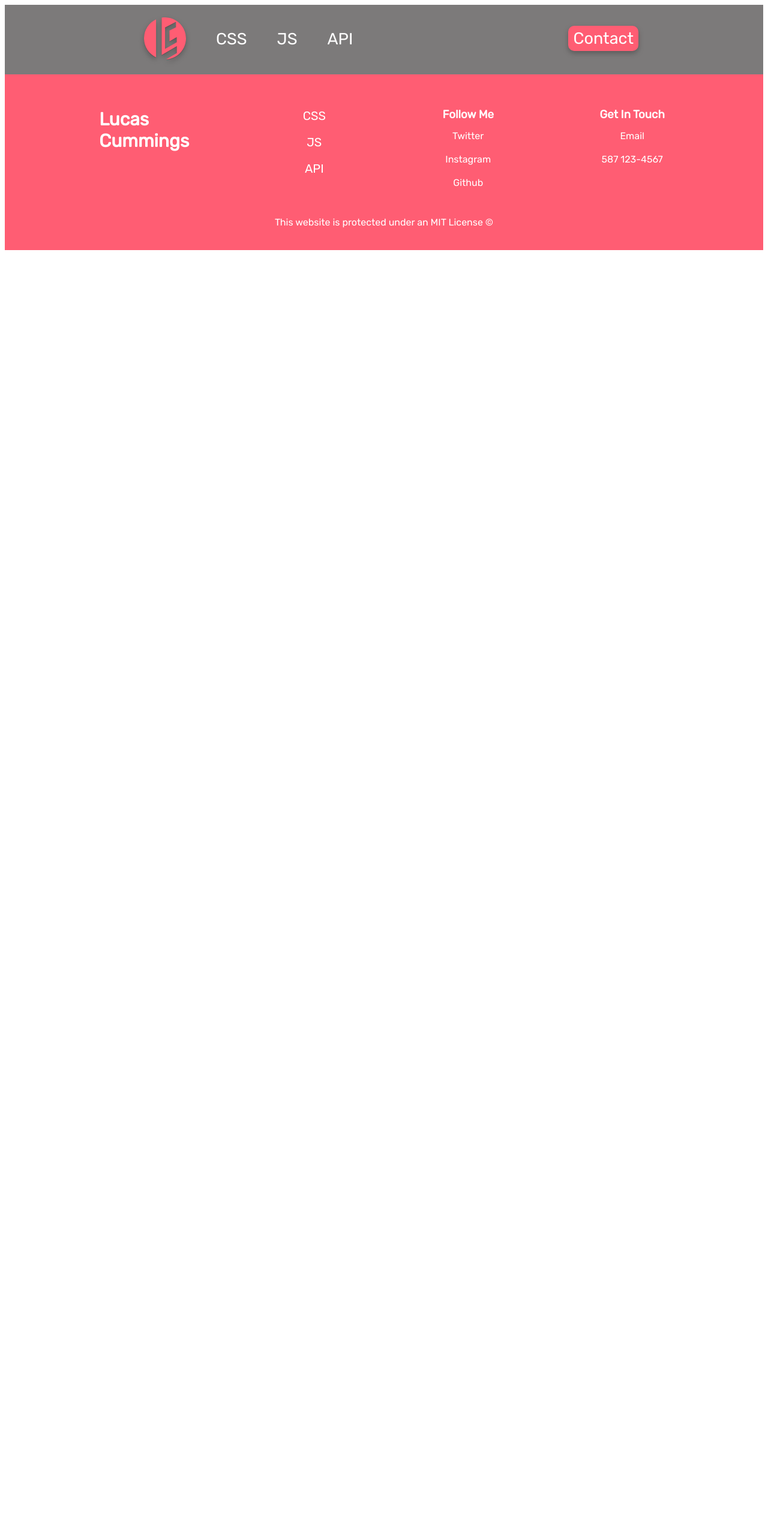
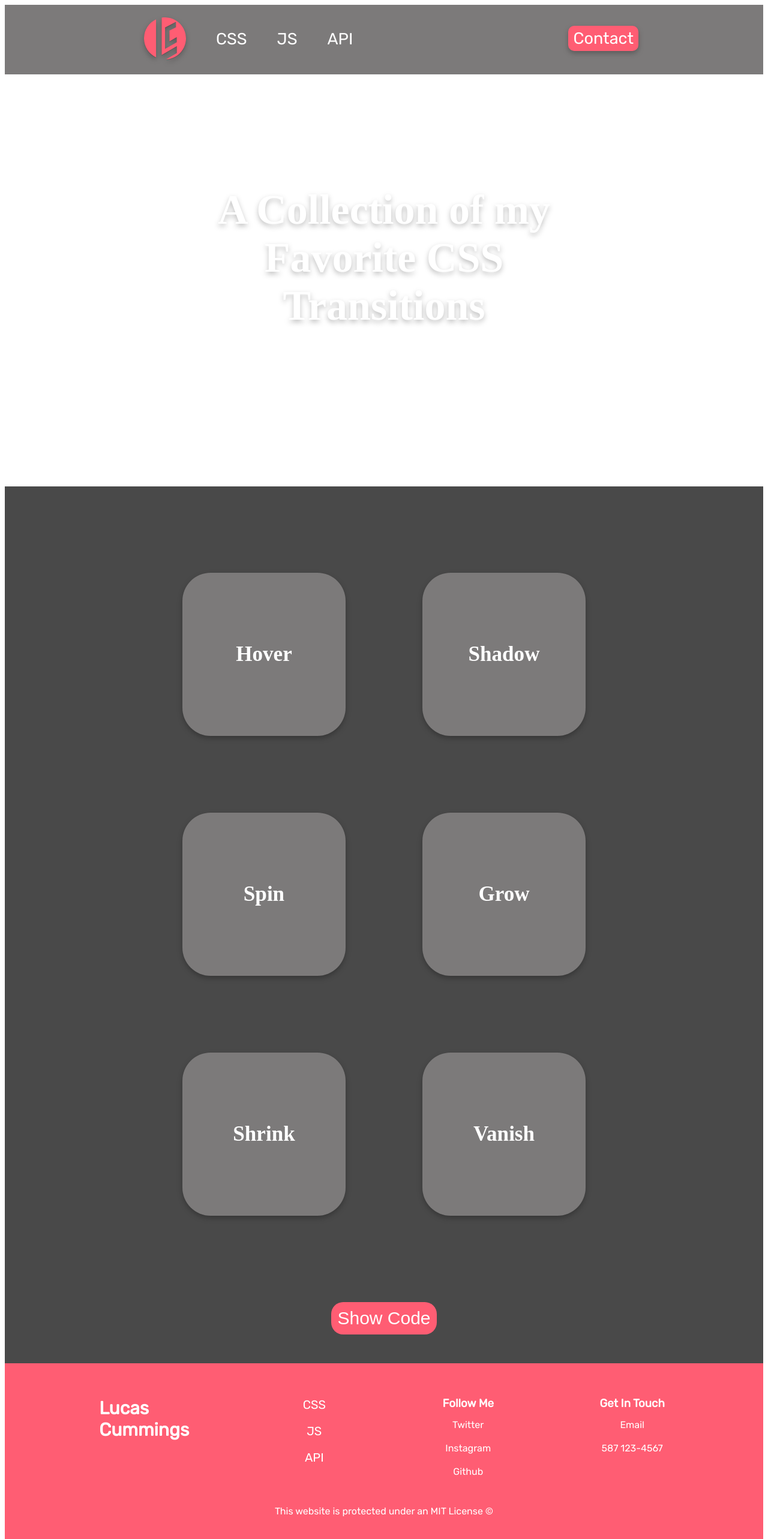
Before and after one commit to lucas-cq/My_Portfolio, a Nuxt app: page /css in a window 1280 px wide. Shown: the top 2566 px of the page at 60% size. Before the commit the page ends 800 px from the top, so only its background shows below. Built offline with nearby package versions, Linux system fonts and the light colour scheme.

Commit message:
css page done

```diff
--- a/nuxt.config.js
+++ b/nuxt.config.js
@@ -15,7 +15,7 @@ export default {
       { name: 'format-detection', content: 'telephone=no' }
     ],
     link: [
-      { rel: 'icon', type: 'image/x-icon', href: '/favicon.ico' }
+      { rel: 'icon', type: 'image/x-icon', href: '/favicon.svg' }
     ]
   },
 
--- a/pages/css.vue
+++ b/pages/css.vue
@@ -1,16 +1,224 @@
 <template>
   <div>
     <Navigation />
+    <main>
+      <section class="article-section article-head">
+        <h1>A Collection of my Favorite <span class="lucas-text">CSS</span> Transitions</h1>
+      </section>
+      <div class="card-wrapper">
+      <section class="css-cards">
+        <div class="css-card card-1" v-show="!displayCode"><h3>Hover</h3></div>
+        <div class="code-card" v-show="displayCode">
+          <p>.card:hover { background-color: #FF5D73; }</p>
+        </div>
+
+        <div class="css-card card-2" v-show="!displayCode"><h3>Shadow</h3></div>
+          <div class="code-card" v-show="displayCode">
+            <p>.card:hover { filter: drop-shadow(8px 8px 8px rgb(68, 3, 3)); }</p>
+          </div>
+
+        <div class="css-card card-3" v-show="!displayCode"><h3>Spin</h3></div>
+          <div class="code-card" v-show="displayCode">
+            <p>.card:hover { transform: rotate(1080deg); }</p></div>
+
+        <div class="css-card card-4" v-show="!displayCode"><h3>Grow</h3></div>
+          <div class="code-card" v-show="displayCode">
+            <p>.card:hover { width: 8rem; height: 8rem; font-size: 50px; }</p>
+          </div>
+
+        <div class="css-card card-5" v-show="!displayCode"><h3>Shrink</h3></div>
+          <div class="code-card" v-show="displayCode">
+            <p>.card:hover { width: 1rem; height: 1rem; font-size: 20px; }</p>
+          </div>
+
+        <div class="css-card card-6" v-show="!displayCode"><h3>Vanish</h3></div>
+          <div class="code-card" v-show="displayCode">
+            <p>.card:hover { opacity: 0; }</p>
+          </div>
+
+      </section>
+      </div>
+      <div @click="toggleCode" class="show-button"><button>Show Code</button></div>
+    </main>
     <Footer />
   </div>
 </template>
 
 <style>
 
+.show-button {
+  display: flex;
+  justify-content: center;
+  align-items: center;
+  background-color: #494949;
+  padding-bottom: 3rem;
+  padding-top: auto
+}
+
+.show-button button {
+  font-size: 30px;
+  background-color: #FF5D73;
+  border: none;
+  color: white;
+  border-radius: 20px;
+  padding: 10px;
+  transition: 0.5s;
+  cursor: pointer;
+}
+
+.show-button button:hover {
+  background-color: #ff3d58;
+}
+
+.article-section {
+  display: flex;
+  justify-content: center;
+  margin: 8rem auto 16rem auto;
+}
+
+.article-head {
+  color: white;
+}
+
+.article-head h1{
+  font-size: 70px;
+  filter: drop-shadow(0px 4px 4px rgba(0, 0, 0, 0.25));
+  margin-bottom: 5px;
+  width: 18ch;
+  text-align: center;
+}
+
+.card-wrapper {
+  display: flex;
+  justify-content: center;
+  background-color: #494949;
+}
+
+.css-cards {
+  background-color: #494949;
+  display: flex;
+  justify-content: center;
+  align-items: center;
+  flex-wrap: wrap;
+  max-width: 80rem;
+  margin: 5rem;
+}
+
+.css-card {
+  display: flex;
+  justify-content: center;
+  align-items: center;
+  background-color: #7C7A7A;
+  filter: drop-shadow(0px 4px 4px rgba(0, 0, 0, 0.25));
+  color: white;
+  border-radius: 47px;
+  width: 5rem;
+  height: 5rem;
+  margin: 4rem;
+  padding: 6rem;
+  font-size: 30px;
+  text-align: center;
+}
+
+.css-card h3 {
+  margin: auto;
+}
+/* ************ */
+/* Initial card */
+/* ************ */
+
+.card-1 {
+  transition: 1s;
+}
+
+.card-2 {
+  transition: 1s;
+}
+
+.card-3 {
+  transition: transform 2s;
+}
+
+.card-4 {
+  transition: width 1s, height 1s, font-size 1s;
+}
+
+.card-5 {
+  transition: width 1s, height 1s, font-size 1s;
+}
+
+.card-6 {
+  transition: 1s;
+}
+
+/* ********** */
+/* Hover Card */
+/* ********** */
+
+.card-1:hover {
+  background-color: #FF5D73;
+}
+
+.card-2:hover {
+  filter: drop-shadow(8px 8px 8px rgb(68, 3, 3));
+}
+
+.card-3:hover {
+  transform: rotate(1080deg);
+}
+
+.card-4:hover {
+  width: 8rem;
+  height: 8rem;
+  font-size: 50px;
+}
+
+.card-5:hover {
+  width: 1rem;
+  height: 1rem;
+  font-size: 20px;
+}
+
+.card-6:hover {
+  opacity: 0;
+}
+
+/* ********* */
+/* Code Card */
+/* ********* */
+.code-card {
+  display: flex;
+  justify-content: space-around;
+  align-items: center;
+  background-color: #7C7A7A;
+  filter: drop-shadow(0px 4px 4px rgba(0, 0, 0, 0.25));
+  color: white;
+  border-radius: 47px;
+  width: 5rem;
+  height: 5rem;
+  margin: 4rem;
+  padding: 6rem;
+}
+
+.code-card p {
+  font-size: 20px;
+  width: 15ch;
+  margin-top: 0px;
+}
 </style>
 
 <script>
 export default {
-
+  name: 'show',
+  data() {
+    return {
+      displayCode: null,
+    }
+  },
+  methods: {
+    toggleCode() {
+      this.displayCode = !this.displayCode
+    }
+  }
 }
 </script>
--- a/pages/index.vue
+++ b/pages/index.vue
@@ -4,7 +4,7 @@
   <main>
     <section class="hero-section">
       <div class="hero-text">
-        <h1><span class="lucas-text">Lucas</span> Wrote <br>This</h1>
+        <h1><span class="lucas-text">Lucas</span> Wrote This</h1>
         <p>A modern website built by a web<br> developer at SAIT</p>
       </div>
       <svg class="main-logo" width="420" height="420" viewBox="0 0 380 380" fill="none" xmlns="http://www.w3.org/2000/svg">
@@ -46,6 +46,7 @@ body {
   font-size: 70px;
   filter: drop-shadow(0px 4px 4px rgba(0, 0, 0, 0.25));
   margin-bottom: 5px;
+  width: 11ch;
 }
 
 .main-logo {
```
Also changed, not shown: static/favicon.svg (added).
